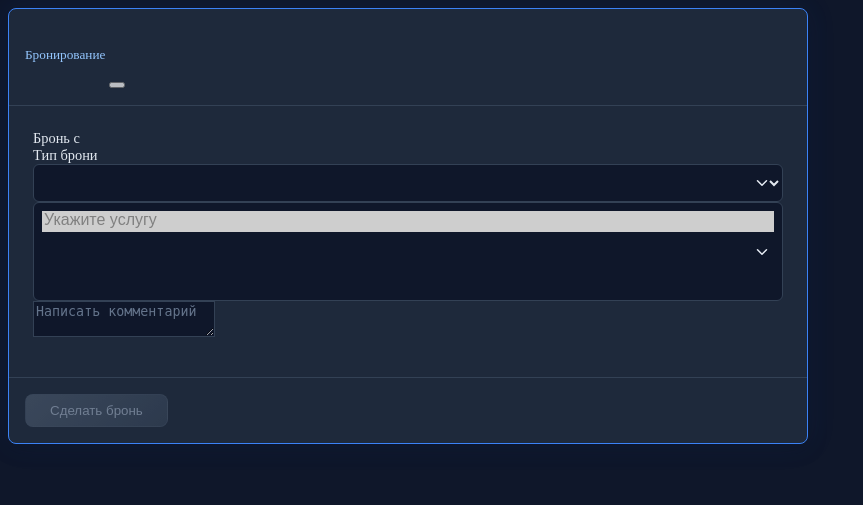
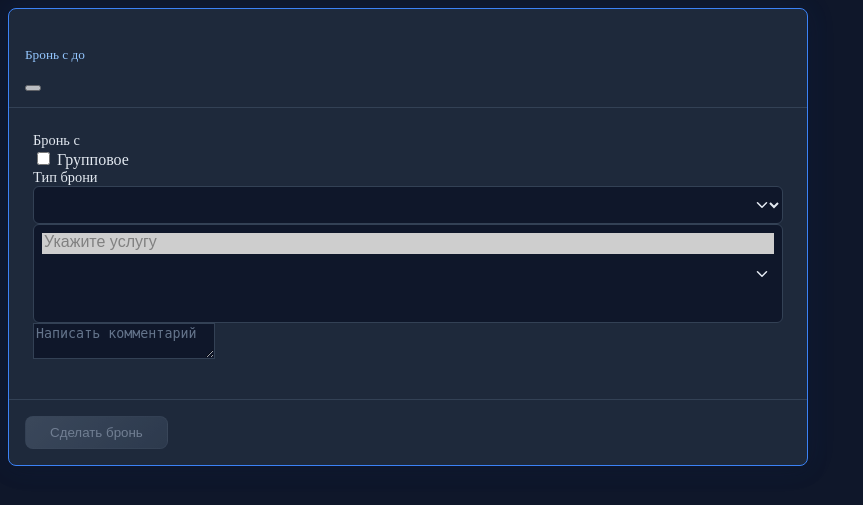
Before and after one commit to andreipl-python/blstd.org, a Django app: template mycrm/booking/templates/booking/user/modal_create_booking.html in a window 1280 px wide. Shown: the top 505 px of the page, without its empty margins (0-863 px from the left). Run offline with Django 5.2, Linux system fonts and the light colour scheme; the template is opened without the code that fills it, so the values that code supplies are empty.

Commit message:
Add group booking switch next to booking time label

```diff
--- a/mycrm/booking/templates/booking/user/modal_create_booking.html
+++ b/mycrm/booking/templates/booking/user/modal_create_booking.html
@@ -13,19 +13,27 @@
          style="min-width: 800px; max-width: 800px;">
         <div class="modal-content">
             <div class="modal-header">
-                <h5 class="modal-title" id="createBookingLabel"
-                    style="display: inline-block; white-space: nowrap; overflow: hidden;
-                    text-overflow: ellipsis; max-width: 100%;">
-                    Бронирование
-                </h5>
-                <button type="button" class="btn-close" data-bs-dismiss="modal" aria-label="Закрыть"></button>
+                <div class="d-flex justify-content-between align-items-center w-100">
+                    <div class="d-flex align-items-center">
+                        <h5 class="modal-title" id="createBookingModalLabel">Бронь с <span id="modalStartTime"></span> до <span id="modalEndTime"></span></h5>
+                    </div>
+                    <div class="d-flex align-items-center">
+                        <button type="button" class="btn-close" data-bs-dismiss="modal" aria-label="Close"></button>
+                    </div>
+                </div>
             </div>
             <div class="modal-body">
                 <form id="bookingForm" action="javascript:void(0);" method="POST">
                     {% csrf_token %}
                     <!-- Время начала брони и скрытые поля -->
                     <div class="mb-3">
-                        <label class="form-label" id="fromtimeBookingLabel">Бронь с</label>
+                        <div class="d-flex justify-content-between align-items-center">
+                            <label class="form-label" id="fromtimeBookingLabel">Бронь с</label>
+                            <div class="form-check form-switch">
+                                <input class="form-check-input" type="checkbox" role="switch" id="groupBookingSwitch">
+                                <label class="form-check-label" for="groupBookingSwitch">Групповое</label>
+                            </div>
+                        </div>
                         <input type="hidden" id="dateField" name="date">
                         <input type="hidden" id="timeField" name="time">
                         <input type="hidden" id="roomNameField" name="room_name">
@@ -54,13 +62,7 @@
                     <div class="row mb-3" id="client-specialist-row" style="display: none;">
                         <!-- Выпадающий список "Клиент" -->
                         <div class="col-md-6">
-                            <div class="d-flex justify-content-between align-items-center mb-2">
-                                <label for="client" class="form-label mb-0">Клиент</label>
-                                <div class="form-check form-switch">
-                                    <input class="form-check-input" type="checkbox" role="switch" id="groupBookingSwitch">
-                                    <label class="form-check-label" for="groupBookingSwitch">Групповое</label>
-                                </div>
-                            </div>
+                            <label for="client" class="form-label">Клиент</label>
                             <div class="client-select-container" style="position: relative;">
                                 <select class="form-select js-chosen" id="client" name="client" data-placeholder="Выберите клиента">
                                     <option value="" selected>Выберите клиента</option>
@@ -226,8 +228,8 @@
         // Очищаем баланс при открытии модального окна
         $('#clientBalance').hide();
 
-        const createBookingLabel = document.getElementById('createBookingLabel');
-        createBookingLabel.textContent = `Бронирование ${date} | ${room_name}`;
+        const createBookingLabel = document.getElementById('createBookingModalLabel');
+        createBookingLabel.textContent = `Бронь с ${date} | ${room_name}`;
 
         const fromtimeBookingLabel = document.getElementById('fromtimeBookingLabel');
         fromtimeBookingLabel.textContent = `Бронь с ${time}`;
```
